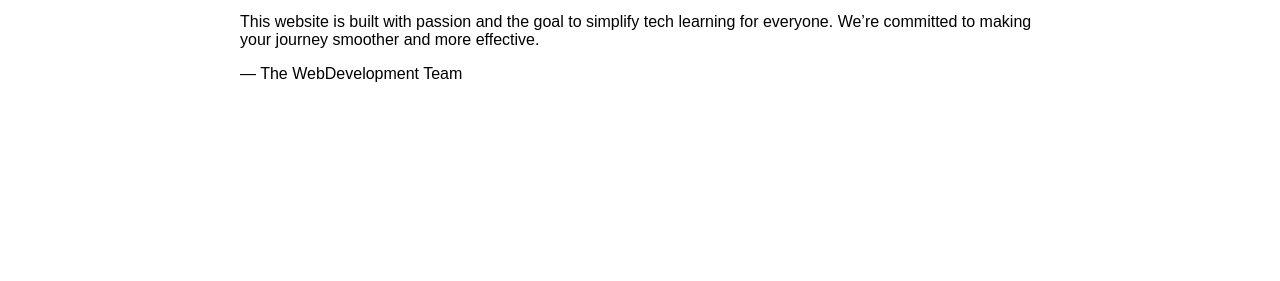
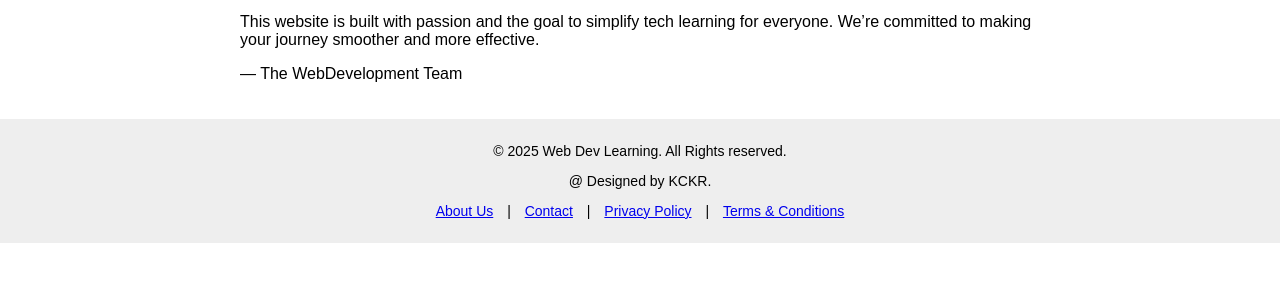
Before and after one commit to Chandu-1112/weblearn, a plain HTML site: page about.html in a window 1280 px wide. Shown: the part 215-496 px from the top of the page. Drawn offline with Linux system fonts and the light colour scheme.

Commit message:
footer updated

```diff
--- a/about.html
+++ b/about.html
@@ -56,7 +56,12 @@
   0% { transform: rotate(0deg); }
   100% { transform: rotate(360deg); }
 }
-
+footer {
+  background: #eee;
+  padding: 10px;
+  text-align: center;
+  font-size: 14px;
+}
   </style>
   <script async src="https://pagead2.googlesyndication.com/pagead/js/adsbygoogle.js?client=ca-pub-9058463541067878"
      crossorigin="anonymous"></script>
@@ -77,6 +82,16 @@
     <p>This website is built with passion and the goal to simplify tech learning for everyone. We’re committed to making your journey smoother and more effective.</p>
     <p>— The WebDevelopment Team</p>
   </div>
+  <footer>
+    <p>© 2025 Web Dev Learning. All Rights reserved.</p>
+    <p>@ Designed by KCKR.</p>
+    <p>
+    <a href="about.html" style="margin: 0 10px;">About Us</a> |
+    <a href="contact.html" style="margin: 0 10px;">Contact</a> |
+    <a href="privacy.html" style="margin: 0 10px;">Privacy Policy</a> |
+    <a href="terms.html" style="margin: 0 10px;">Terms & Conditions</a>
+  </p>
+  </footer>
   <script>
     window.addEventListener('load', function () {
     const loader = document.getElementById('loader');
```
Also changed, not shown: index.html (+1 -1 lines), 2 other files.
